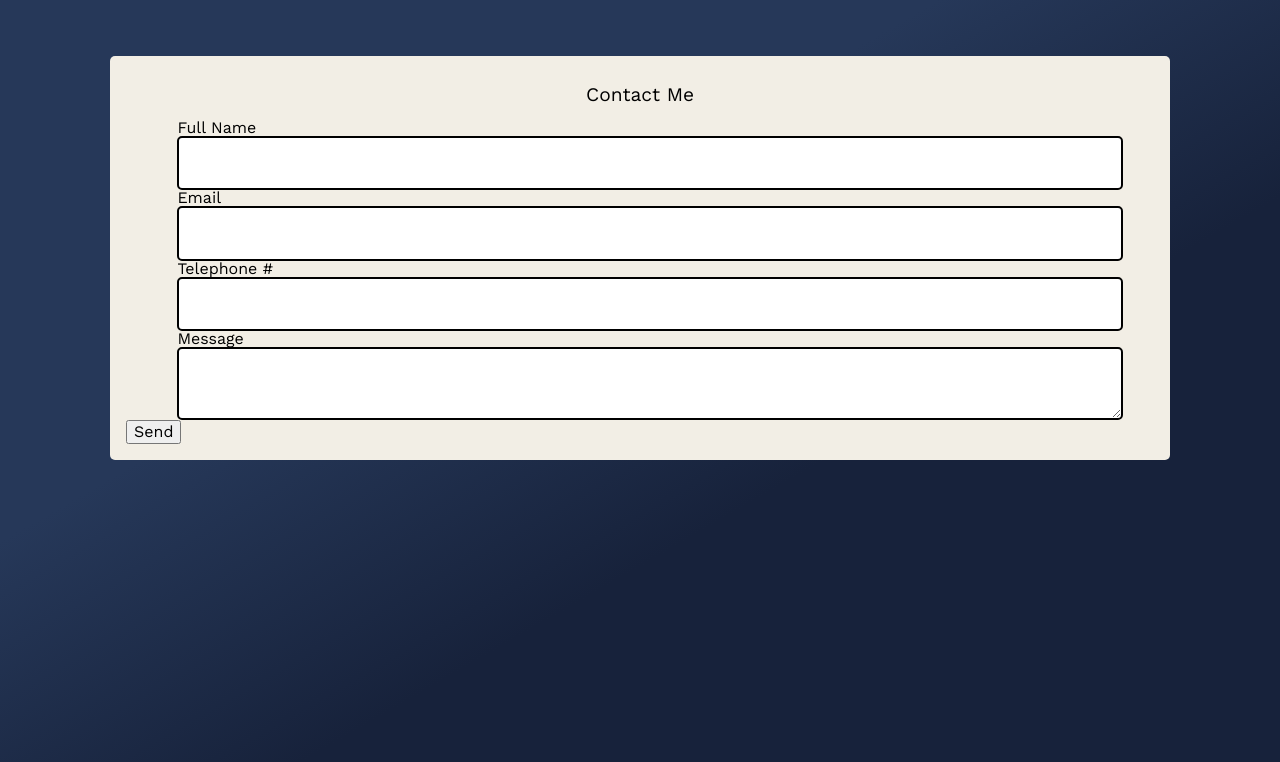
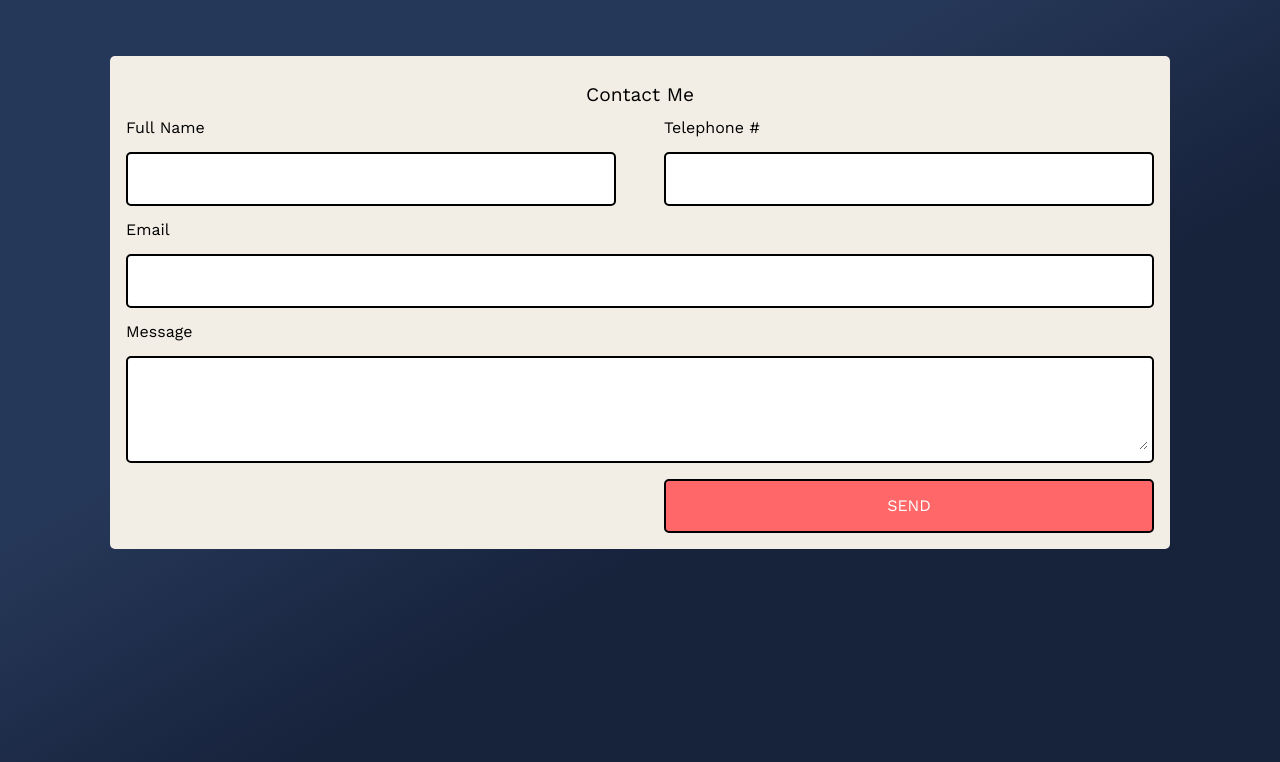
Before and after one commit to codymjarrett/cody-site__v2, a Gatsby site: page /contact in a window 1280 px wide. Shown: the part 176-938 px from the top of the page. Built offline with nearby package versions, Linux system fonts and the light colour scheme; Gatsby itself is replaced by a stand-in of ours; a web font is replaced by a local one.

Commit message:
contact page styling, need submission function

```diff
--- a/src/pages/contact.js
+++ b/src/pages/contact.js
@@ -11,30 +11,49 @@ const ContactPage = () => (
       <h1 className="contact__title">Contact Me</h1>
       <form className="contact__form">
         <div className="contact__input">
+          <label className="contact__label" htmlFor="fullName">
+            Full Name
+          </label>
           <div className="input-decorator">
-          <label htmlFor="fullName">Full Name</label>
             <input type="text" name="fullName" id="fullName" />
           </div>
         </div>
+        {/* <div className="contact__input">
+          <div className="input-decorator">
+          <label className="contact__label" htmlFor="lastName">Last Name</label>
+            <input type="text" name="lastName" id="lastName" />
+          </div>
+        </div> */}
+
         <div className="contact__input">
+          <label className="contact__label" htmlFor="phone">
+            Telephone #
+          </label>
           <div className="input-decorator">
-          <label htmlFor="Email">Email</label>
+            <input type="tel" name="phone" id="phone" />
+          </div>
+        </div>
+        <div className="contact__input">
+          <label className="contact__label" htmlFor="Email">
+            Email
+          </label>
+          <div className="input-decorator">
             <input type="email" name="Email" id="Email" />
           </div>
         </div>
         <div className="contact__input">
+          <label className="contact__label" htmlFor="message">
+            Message{" "}
+          </label>
           <div className="input-decorator">
-          <label htmlFor="phone">Telephone #</label>
-            <input type="text" name="phone" id="phone" />
+            <textarea type="text" name="message" id="message" />
           </div>
         </div>
         <div className="contact__input">
-          <div className="input-decorator">
-          <label htmlFor="message">Message </label>
-            <textarea type="text" name="message" id="message" />
-          </div>
+          <button class="contact__btn" type="submit">
+            Send
+          </button>
         </div>
-        <button type="submit">Send</button>
       </form>
     </div>
   </Layout>
--- a/src/sass/pages/_contact.scss
+++ b/src/sass/pages/_contact.scss
@@ -9,22 +9,106 @@
         text-align: center;
     }
 
+    &__label {
+        display: block;
+        margin-bottom: 1rem;
+    }
+
     &__input {
+        .input-decorator {
+            padding: .5rem;
+            border: 2px solid black;
+            border-radius: 5px;
+            background: white;
+            margin-bottom: 1rem;
 
-        .input-decorator {
-            width: 90%;
-            margin: auto;
+            &:focus-within {
+                border: 5px solid $site-accent;
+            }
+
+        }
+    }
+
+    input,
+    textarea {
+        width: 100%;
+        background: none;
+        border: none;
+        outline: none;
+        font-size: 1.2rem;
+
+    }
+
+    input {
+        height: 2rem;
+    }
+
+    textarea {
+        height: 5rem;
+    }
+
+    &__btn {
+        background-color: $site-accent;
+        border: 2px solid black;
+        color: white;
+        padding: 1rem;
+
+        &:focus {
+            outline: solid $site-secondary;
+        }
+    }
+
+}
+
+@media(min-width: $screen-sm-min) {
+    .contact {
+        &__form {
+            display: grid;
+            column-gap: 3rem;
+            grid-template-areas:
+                "firstName phone"
+                "email email"
+                "message message"
+                ". button";
+
+
         }
 
-        input, textarea {
-            border: 2px solid black;
-            border-radius: 5px;
-            display: block;
-            width: 100%;
-            padding: 1rem 0;
-            padding-left: 1rem;
-        }
+        &__input {
+
+            &:nth-child(1) {
+                grid-area: firstName;
+            }
+
+            &:nth-child(2) {
+                grid-area: phone;
+            }
+
+            &:nth-child(3) {
+                grid-area: email;
+            }
+
+            &:nth-child(4) {
+                grid-area: message;
+            }
+
+            &:nth-child(5) {
+                grid-area: button;
+                justify-self: stretch;
+
+                .contact__btn {
+                    width: 100%;
+                    cursor: pointer;
+                    border-radius: 5px;
+                    font-size: 1rem;
+                    text-transform: uppercase;
 
 
+                    &:hover {
+                        background: $site-primary;
+                    }
+                }
+            }
+        }
     }
 }
--- a/src/sass/vendor/_normalize.scss
+++ b/src/sass/vendor/_normalize.scss
@@ -275,6 +275,8 @@
     padding: 0; /* 2 */
   }
 
+
+
   /**
    * Correct the cursor style of increment and decrement buttons in Chrome.
    */
```
